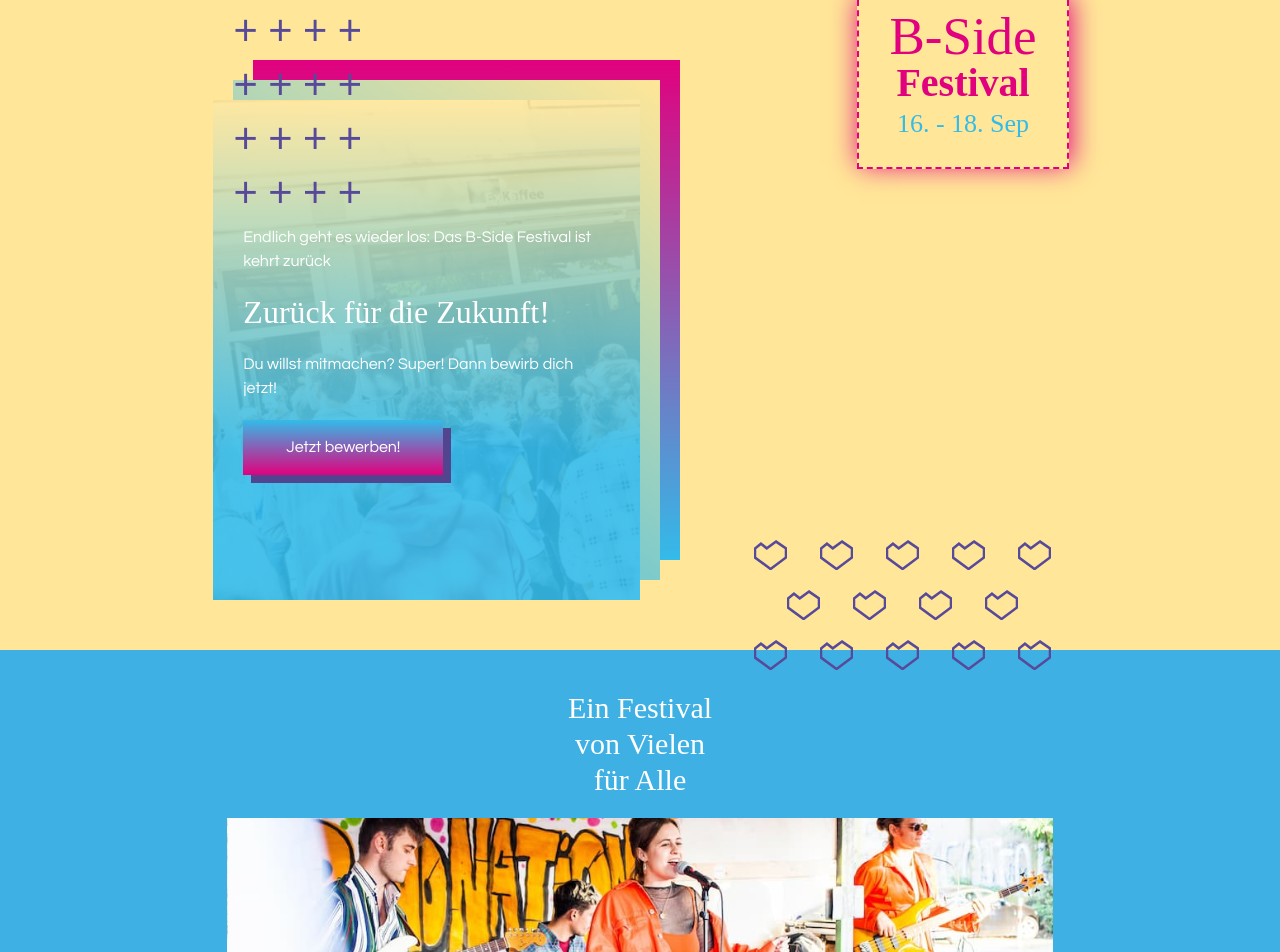
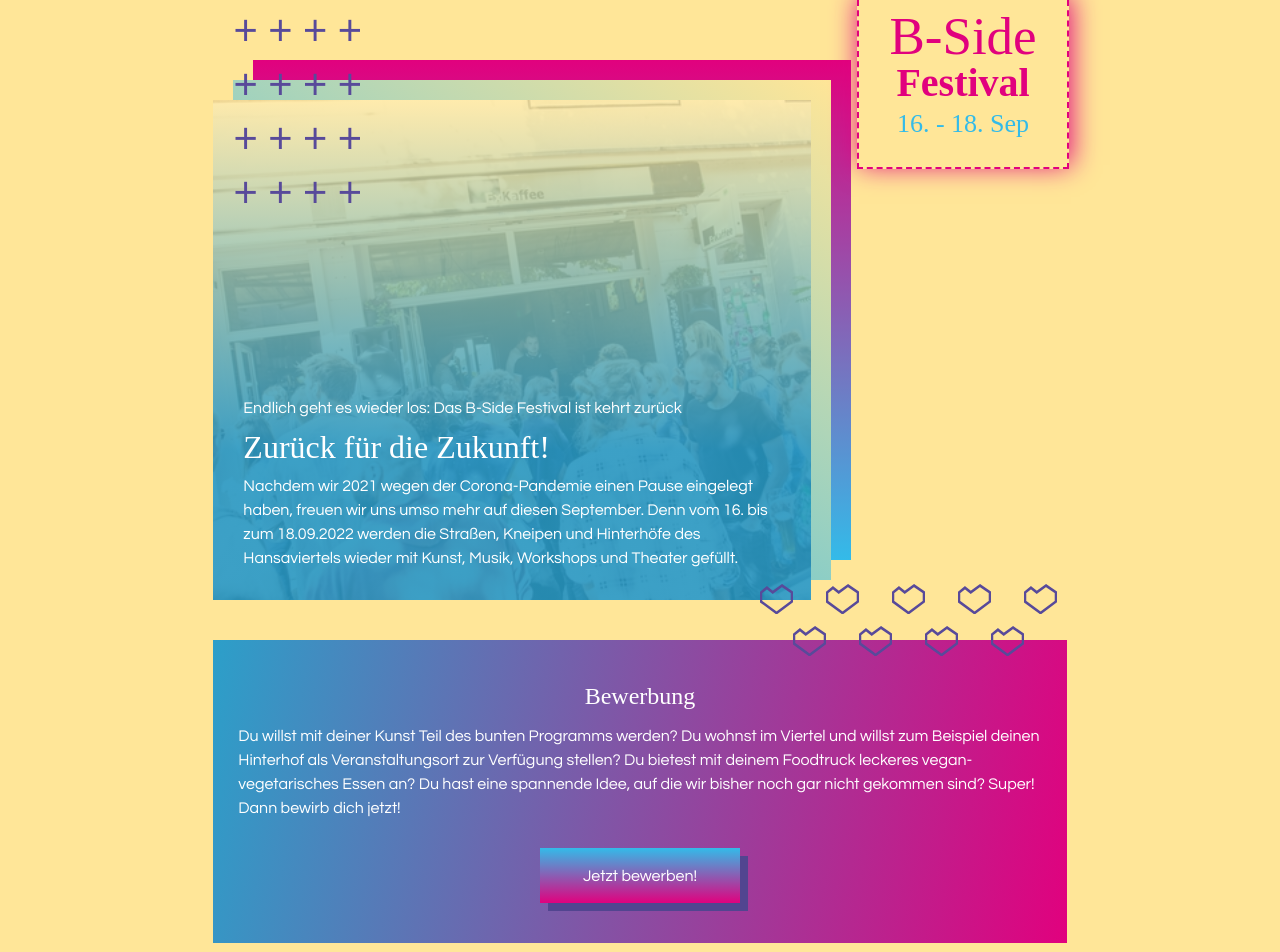
Before and after one commit to bside-ms/bside_festival, a Next.js app: page / in a window 1280 px wide. Shown: the top 952 px of the page. Built offline with nearby package versions, Linux system fonts and the light colour scheme; a web font is replaced by a local one.

Commit message:
Change some stuff

```diff
--- a/components/common/Footer.tsx
+++ b/components/common/Footer.tsx
@@ -3,15 +3,23 @@
 
 const Footer = (): ReactElement => {
 
-    const link = (
+    const link1 = (
         <Link href="https://b-side.ms/kv/impressum/">
-            <a className="underline">B-Side Kultur e.V.</a>
+            <a className="underline">Impressum</a>
+        </Link>
+    );
+    const link2 = (
+        <Link href="https://b-side.ms/kv/datenschutz/">
+            <a className="underline">Datenschutzerklärung</a>
         </Link>
     );
 
     return (
-        <div className="text-sm text-gray-400 text-center p-4 bg-gradient-to-t bg-gray-800">
-            Veranstaltet durch den {link}
+        <div className="text-sm text-gray-400 text-center p-4 bg-gray-800">
+            <div>Veranstaltet durch den B-Side Kultur e.V.</div>
+            <div className="mt-1 flex gap-3 justify-center">
+                <span>{link1}</span> <span>{link2}</span>
+            </div>
         </div>
     );
 };
--- a/components/common/PageHeader.module.scss
+++ b/components/common/PageHeader.module.scss
@@ -61,6 +61,7 @@
   height: 300px;
   font-size: 45px;
   letter-spacing: 10px;
+  user-select: none;
 }
 
 .header {
--- a/components/front-page/ApplicationEyecatcher.module.scss
+++ b/components/front-page/ApplicationEyecatcher.module.scss
@@ -1,16 +1,16 @@
 .eyecatcher {
-  padding: 100px 0 50px;
+  padding: 100px 0 40px;
   background: #ffe698;
 }
 
 .box {
   position: relative;
   min-width: 300px;
-  width: 50%;
+  width: 70%;
   height: 500px;
   display: flex;
   flex-direction: column;
-  padding: 0 30px;
+  padding: 0 30px 30px;
 }
 
 .boxContent {
@@ -20,7 +20,7 @@
   height: 100%;
   display: flex;
   flex-direction: column;
-  justify-content: center;
+  justify-content: flex-end;
 
   color: #fff;
 }
@@ -49,9 +49,9 @@
   left: 0;
   background: linear-gradient(
       180deg,
-      rgba(255, 230, 152, 0.9) 0%,
-      rgba(51, 187, 233, 0.9) 70%,
-      rgba(51, 187, 233, 0.9) 100%
+      rgba(255, 230, 152, 0.8) 0%,
+      rgba(39, 150, 192, 0.9) 70%,
+      rgba(39, 150, 192, 0.9) 100%
   );
   z-index: 4;
 }
@@ -83,3 +83,20 @@
   );
   z-index: 1;
 }
+
+.applicationBox {
+  margin-top: 40px;
+  padding: 40px 25px;
+
+  background: linear-gradient(
+      100deg,
+      rgb(44, 159, 201) 0%,
+      rgba(225, 1, 126, 1) 100%
+  );
+
+  color: #fff;
+
+  display: flex;
+  flex-direction: column;
+  align-items: center;
+}
--- a/components/front-page/ApplicationEyecatcher.tsx
+++ b/components/front-page/ApplicationEyecatcher.tsx
@@ -10,10 +10,12 @@
     return (
         <div className={styles.eyecatcher}>
             <ContentWrapper>
+                <div className="relative">
                     <div className={styles.box}>
-                    <div className={`${styles.boxContent} space-y-5`}>
+                        <div className={`${styles.boxContent} space-y-2`}>
                             <div>
-                            Endlich geht es wieder los: Das B-Side Festival ist kehrt zurück
+                                Endlich geht es wieder los: Das B-Side Festival ist
+                                kehrt zurück
                             </div>
 
                             <div className={`${styles.title} font-display`}>
@@ -21,12 +23,11 @@
                             </div>
 
                             <div className={styles.info}>
-                            Du willst mitmachen? Super! Dann bewirb dich jetzt!
+                                Nachdem wir 2021 wegen der Corona-Pandemie einen Pause eingelegt haben, freuen wir
+                                uns umso mehr auf diesen September. Denn vom 16. bis zum 18.09.2022 werden die
+                                Straßen, Kneipen und Hinterhöfe des Hansaviertels wieder mit Kunst, Musik,
+                                Workshops und Theater gefüllt.
                             </div>
-
-                        <Button href="/bewerbung">
-                            Jetzt bewerben!
-                        </Button>
                         </div>
 
                         <div className={styles.boxBackground} />
@@ -35,8 +36,29 @@
                         <div className={styles.offsetBackgroundLayer2} />
                     </div>
 
-                <div className="absolute bottom-[-70px] -margin-y-4 right-4 z-10">
+                    <div className="absolute bottom-[-56px] right-[10px] z-10">
                         <BHeartGrid />
+                    </div>
+                </div>
+            </ContentWrapper>
+
+            <ContentWrapper>
+                <div className={styles.applicationBox}>
+                    <div className="font-display text-2xl mb-3">Bewerbung</div>
+
+                    <div className={styles.applicationBoxInfo}>
+                        Du willst mit deiner Kunst Teil des bunten Programms werden? Du wohnst im Viertel
+                        und willst zum Beispiel deinen Hinterhof als Veranstaltungsort zur Verfügung
+                        stellen? Du bietest mit deinem Foodtruck leckeres vegan-vegetarisches Essen an?
+                        Du hast eine spannende Idee, auf die wir bisher noch gar nicht gekommen sind?
+                        Super! Dann bewirb dich jetzt!
+                    </div>
+
+                    <div className="mt-7">
+                        <Button href="/bewerbung">
+                            Jetzt bewerben!
+                        </Button>
+                    </div>
                 </div>
             </ContentWrapper>
         </div>
--- a/components/front-page/BHeartGrid.tsx
+++ b/components/front-page/BHeartGrid.tsx
@@ -4,8 +4,8 @@
 const BHeartGrid = (): ReactElement => {
 
     return (
-        <div className="grid grid-cols-9 gap-y-5">
-            {(new Array(3).fill('')).map((_outerItem, outerIndex) => {
+        <div className="grid grid-cols-9 gap-y-3">
+            {(new Array(2).fill('')).map((_outerItem, outerIndex) => {
 
                 const innerIndexCheck = outerIndex % 2 === 0 ? 0 : 1;
 
```
Lines whose indentation alone changed are shown as unchanged.
